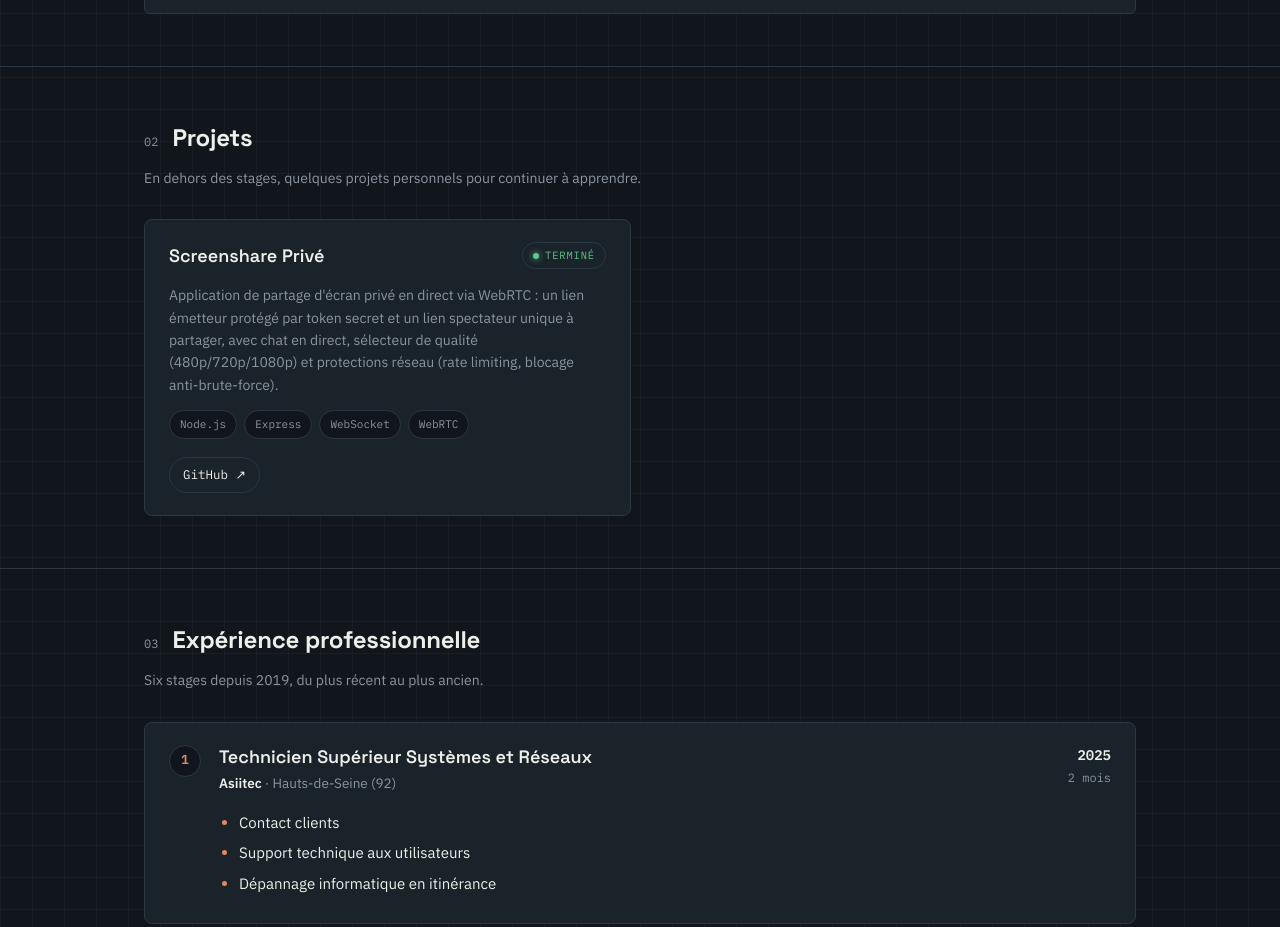
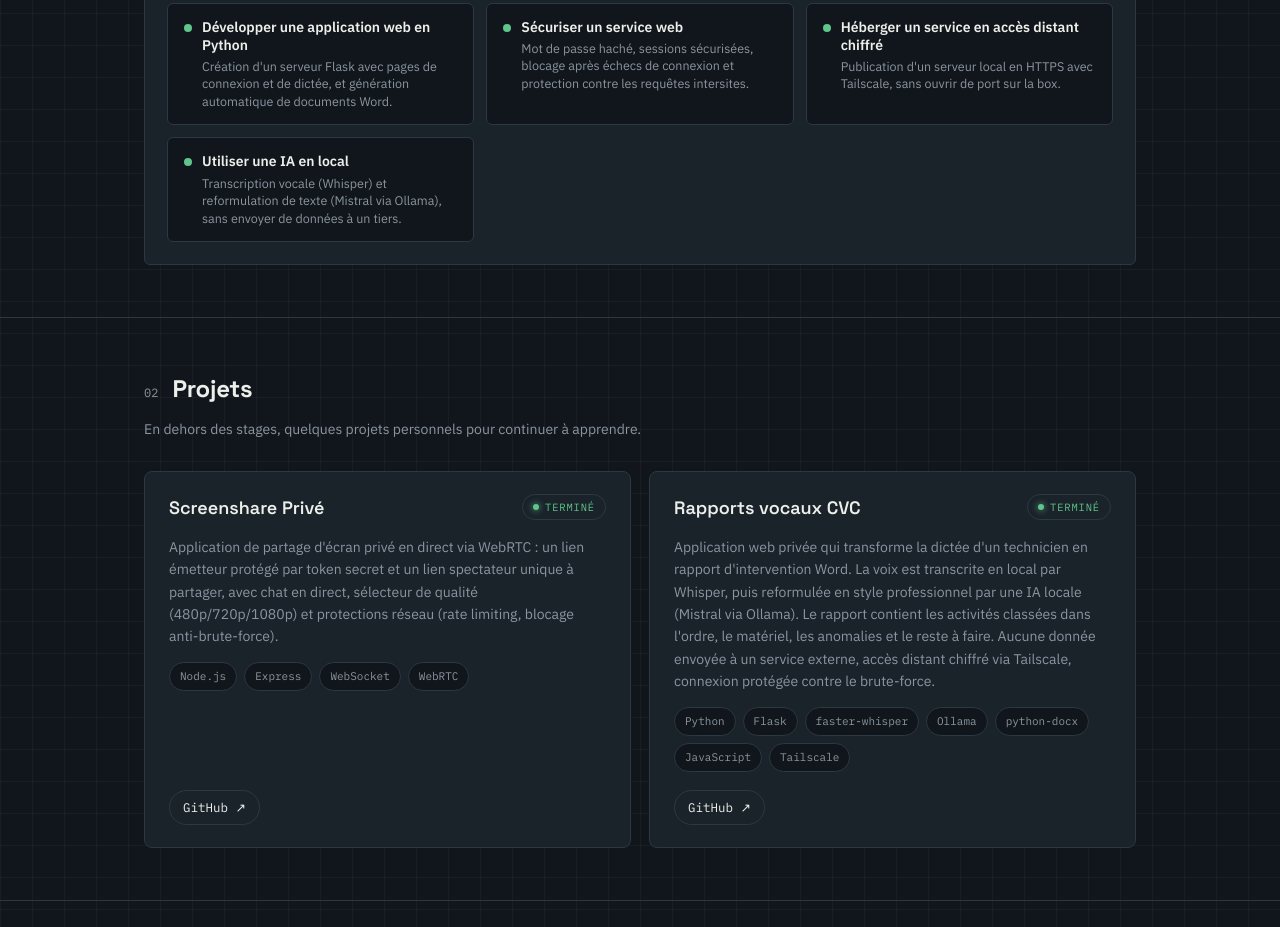
Before and after one commit to issaMrt/portfolio-issa, a plain HTML site: page index.html in a window 1280 px wide. Shown: the part 1010-1937 px from the top of the page. Drawn offline with Linux system fonts and the light colour scheme.

Commit message:
Add files via upload

```diff
--- a/index.html
+++ b/index.html
@@ -419,7 +419,7 @@
     <p class="sec-desc">Ce qu'il sait faire, en clair — pas besoin de vocabulaire technique pour comprendre.</p>
 
     <div class="panel">
-      <div class="panel-rail"><span>9 compétences</span><span>mises à jour 2026</span></div>
+      <div class="panel-rail"><span>13 compétences</span><span>mises à jour 2026</span></div>
       <div class="ports">
         <div class="port"><div class="dot"></div><div><div class="code">Installer et configurer un ordinateur</div><div class="full">Mettre en service, paramétrer et mettre à jour un poste de travail.</div></div></div>
         <div class="port"><div class="dot"></div><div><div class="code">Sauvegarder les données</div><div class="full">Protéger les fichiers et systèmes importants en cas de panne.</div></div></div>
@@ -430,6 +430,10 @@
         <div class="port"><div class="dot"></div><div><div class="code">Installation / configuration Proxmox</div><div class="full">Mise en place et paramétrage d'un environnement de virtualisation Proxmox.</div></div></div>
         <div class="port"><div class="dot"></div><div><div class="code">Régler switch et routeur</div><div class="full">Paramétrage avancé : VLAN, ports, câblage RJ45.</div></div></div>
         <div class="port"><div class="dot"></div><div><div class="code">Anglais</div><div class="full">Niveau B2 — intermédiaire avancé.</div></div></div>
+        <div class="port"><div class="dot"></div><div><div class="code">Développer une application web en Python</div><div class="full">Création d'un serveur Flask avec pages de connexion et de dictée, et génération automatique de documents Word.</div></div></div>
+        <div class="port"><div class="dot"></div><div><div class="code">Sécuriser un service web</div><div class="full">Mot de passe haché, sessions sécurisées, blocage après échecs de connexion et protection contre les requêtes intersites.</div></div></div>
+        <div class="port"><div class="dot"></div><div><div class="code">Héberger un service en accès distant chiffré</div><div class="full">Publication d'un serveur local en HTTPS avec Tailscale, sans ouvrir de port sur la box.</div></div></div>
+        <div class="port"><div class="dot"></div><div><div class="code">Utiliser une IA en local</div><div class="full">Transcription vocale (Whisper) et reformulation de texte (Mistral via Ollama), sans envoyer de données à un tiers.</div></div></div>
       </div>
     </div>
   </div>
@@ -455,6 +459,25 @@
         </div>
         <div class="project-links">
           <a href="https://github.com/issaMrt/screenshare-public" target="_blank" rel="noopener">GitHub ↗</a>
+        </div>
+      </div>
+      <div class="project-card">
+        <div class="project-top">
+          <div class="project-title">Rapports vocaux CVC</div>
+          <div class="project-status"><span class="bulb"></span>terminé</div>
+        </div>
+        <div class="project-desc">Application web privée qui transforme la dictée d'un technicien en rapport d'intervention Word. La voix est transcrite en local par Whisper, puis reformulée en style professionnel par une IA locale (Mistral via Ollama). Le rapport contient les activités classées dans l'ordre, le matériel, les anomalies et le reste à faire. Aucune donnée envoyée à un service externe, accès distant chiffré via Tailscale, connexion protégée contre le brute-force.</div>
+        <div class="project-stack">
+          <span>Python</span>
+          <span>Flask</span>
+          <span>faster-whisper</span>
+          <span>Ollama</span>
+          <span>python-docx</span>
+          <span>JavaScript</span>
+          <span>Tailscale</span>
+        </div>
+        <div class="project-links">
+          <a href="https://github.com/issaMrt/rapport-cvc" target="_blank" rel="noopener">GitHub ↗</a>
         </div>
       </div>
     </div>
```
